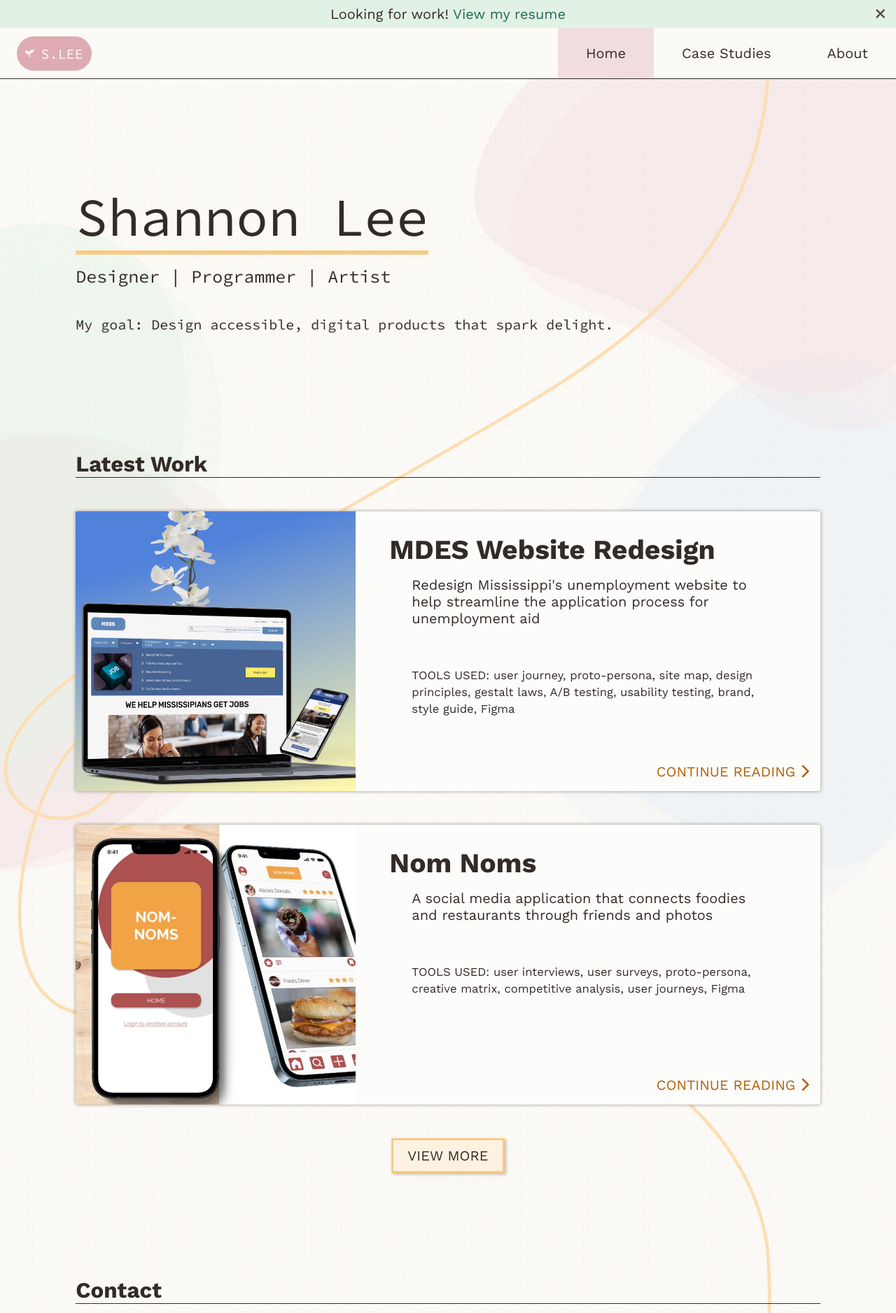
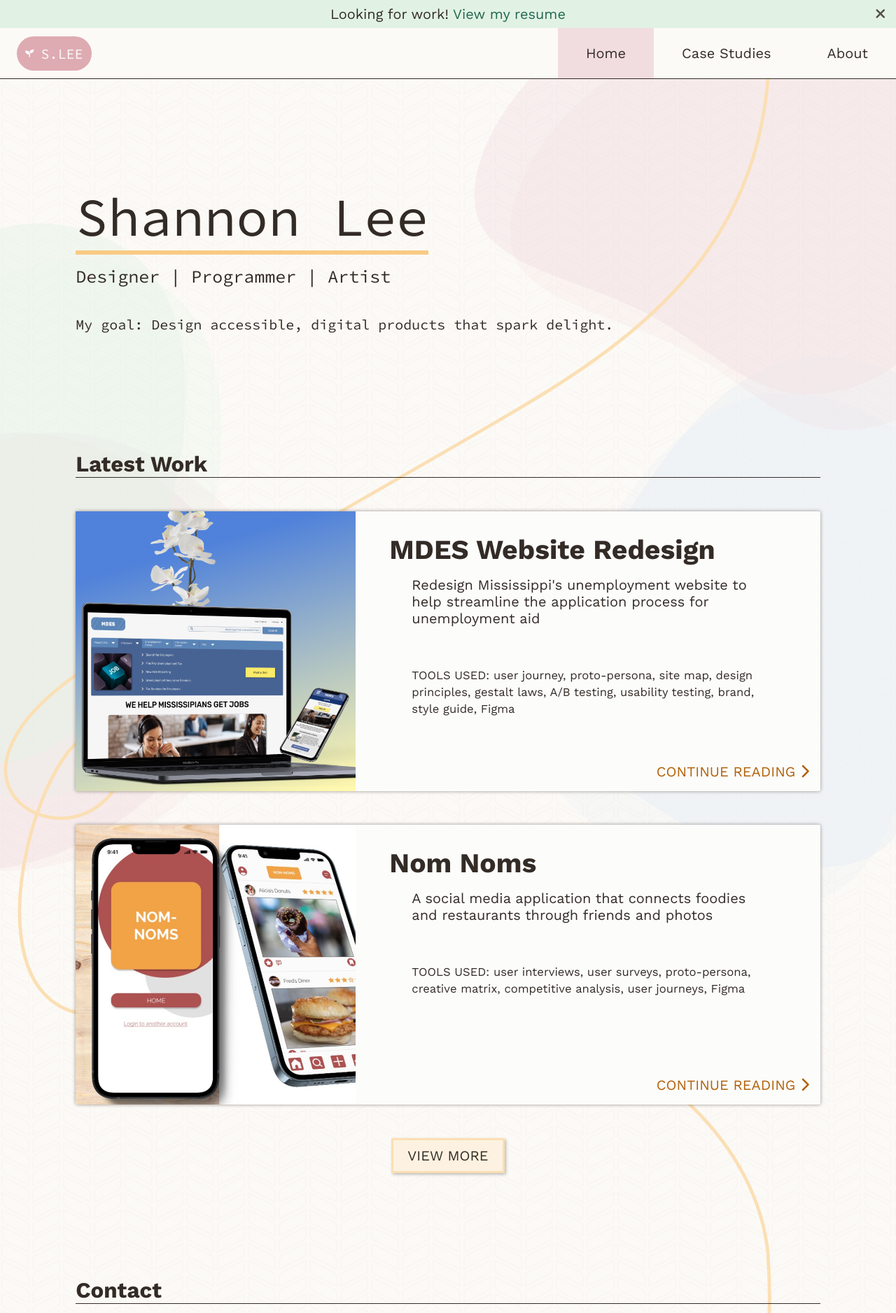
Before and after one commit to Leest1/leest1.github.io_2022, a PHP site: page / in a window 1280 px wide. Shown: the top 1877 px of the page at 70% size. Run offline with PHP 8.4, Linux system fonts and the light colour scheme.

Commit message:
bug fixes

```diff
--- a/scripts/case-studies.js
+++ b/scripts/case-studies.js
@@ -8,6 +8,7 @@ function contentHeight() {
         footerHei = $("footer").outerHeight(),
         contentHei = $("#main-content").outerHeight();
     $(".background-line").css("min-height", headerHei + footerHei + contentHei + 180);
+    console.log(headerHei, footerHei, contentHei);
 }
 
 // remove all case studies
--- a/style/_components.scss
+++ b/style/_components.scss
@@ -125,7 +125,7 @@
 
 .btn-secondary {
     background-color: $accent-50;
-    border: 3px solid $accent-default;
+    border: 3px solid $accent-100;
     box-shadow: 2px 2px 4px rgba(0, 0, 0, 0.25), inset 0 0 0 0 $accent-50;
 
     &:hover,&:focus {
--- a/style/main.css
+++ b/style/main.css
@@ -254,7 +254,7 @@
 
 .btn-secondary {
   background-color: #FDF2E1;
-  border: 3px solid #F9CA83;
+  border: 3px solid #fbdfb4;
   box-shadow: 2px 2px 4px rgba(0, 0, 0, 0.25), inset 0 0 0 0 #FDF2E1;
 }
 .btn-secondary:hover, .btn-secondary:focus {
@@ -382,10 +382,6 @@ a {
 }
 a:hover, a:focus {
   font-weight: 500;
-}
-
-section {
-  align-self: center;
 }
 
 header {
--- a/style/main.scss
+++ b/style/main.scss
@@ -68,10 +68,6 @@ a {
     &:hover, &:focus {
         font-weight: 500;
     }
-}
-
-section {
-    align-self: center;
 }
 
 header {
```
Also changed, not shown: jquery.js, 1 other file.
